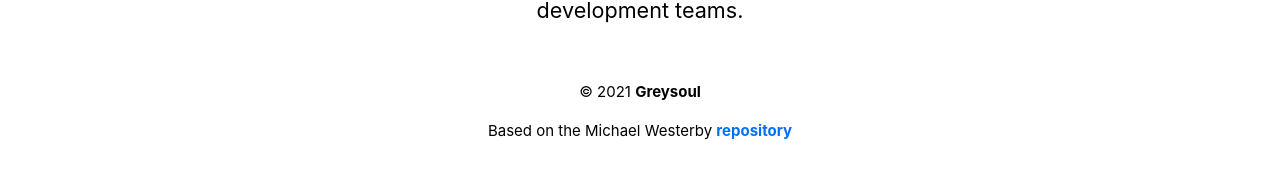
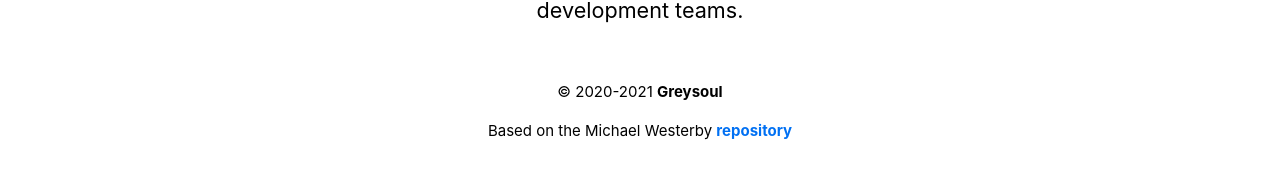
Before and after one commit to realgreysoul/website, a Next.js app: page / in a window 1280 px wide. Shown: the part 513-683 px from the top of the page. Built offline with nearby package versions, Linux system fonts and the light colour scheme.

Commit message:
Update footer.js

```diff
--- a/components/footer.js
+++ b/components/footer.js
@@ -5,7 +5,7 @@ export default function Footer() {
   return (
       <footer className={styles.footer}>
         <small class="utils_lightText__12Ckm">
-        <p>© 2021 <strong>Greysoul</strong></p>
+        <p>© 2020-2021 <strong>Greysoul</strong></p>
         <p>Based on the Michael Westerby <a href={`https://github.com/mwesterby/michaelwesterby.com`} target="_blank"><strong>repository</strong></a></p>
         </small>
       </footer>
```
